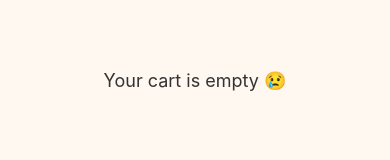
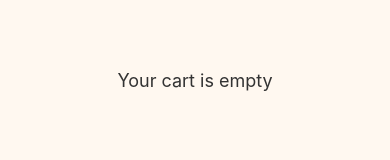
Before and after one commit to arbnortasholli/food_delivery_app, a React Native app: screen /Orders in a window 390 px wide. Shown: the top 160 px of the page. Built offline with nearby package versions, Linux system fonts and the light colour scheme.

Commit message:
Komentimi i kerkesave te projektit dhe rregullimi i titujve

```diff
--- a/screens/MainPage.jsx
+++ b/screens/MainPage.jsx
@@ -18,7 +18,7 @@ export default function MainPage({ navigation }) {
     { id: '6', name: 'Chicken Nuggets', price: 6.99, image: require('../assets/foods/nuggets].jpg') },
   ];
 
-  const [searchQuery, setSearchQuery] = React.useState('');
+  const [searchQuery, setSearchQuery] = React.useState('');     //Implementimi i UseState
   const filteredFoods = foods.filter(item =>
     item.name.toLowerCase().includes(searchQuery.toLowerCase())
   );
@@ -26,7 +26,7 @@ export default function MainPage({ navigation }) {
   React.useLayoutEffect(() => {
     navigation.setOptions({
       headerShown: true,
-      headerTitle: 'FoodExpress 🚴‍♂️',
+      headerTitle: 'FoodExpress',
       headerStyle: { backgroundColor: colors.card },
       headerTitleStyle: { color: colors.text },
       headerRight: () => (
@@ -42,7 +42,7 @@ export default function MainPage({ navigation }) {
 
   return (
     <View style={[AppStyles.container, { backgroundColor: colors.background }]}>
-      {/* 🔍 Search Bar */}
+      {/*Search Bar,  Perdorimi i TextInput */}
       <TextInput
         placeholder="Search food..."
         value={searchQuery}
@@ -53,7 +53,7 @@ export default function MainPage({ navigation }) {
 
       <Text style={[mainStyles.subtitle, { color: colors.text }]}>Choose your favorite meal:</Text>
 
-      {/* ✅ FULL WIDTH LIST */}
+      {/* Perdorimi i FlatList, TouchableOpacity, Image */}
       <FlatList
         data={filteredFoods}
         keyExtractor={(item) => item.id}
--- a/screens/OrderPage.jsx
+++ b/screens/OrderPage.jsx
@@ -19,14 +19,14 @@ export default function Order({ navigation }) {
 
   const handleCheckout = () => {
     Alert.alert(
-      'Order Successful ✅',
+      'Order Successful',
       'Your order has been placed!',
       [
         {
           text: 'OK',
           onPress: () => {
             clearCart();
-            navigation.navigate('Home'); // Go back to Home tab
+            navigation.navigate('Home');
           },
         },
       ]
@@ -36,7 +36,7 @@ export default function Order({ navigation }) {
   return (
     <View style={[orderStyles.container, { backgroundColor: colors.background }]}>
       {cart.length === 0 ? (
-        <Text style={[orderStyles.emptyText, { color: colors.text }]}>Your cart is empty 😢</Text>
+        <Text style={[orderStyles.emptyText, { color: colors.text }]}>Your cart is empty</Text>
       ) : (
         <>
           <FlatList
```
